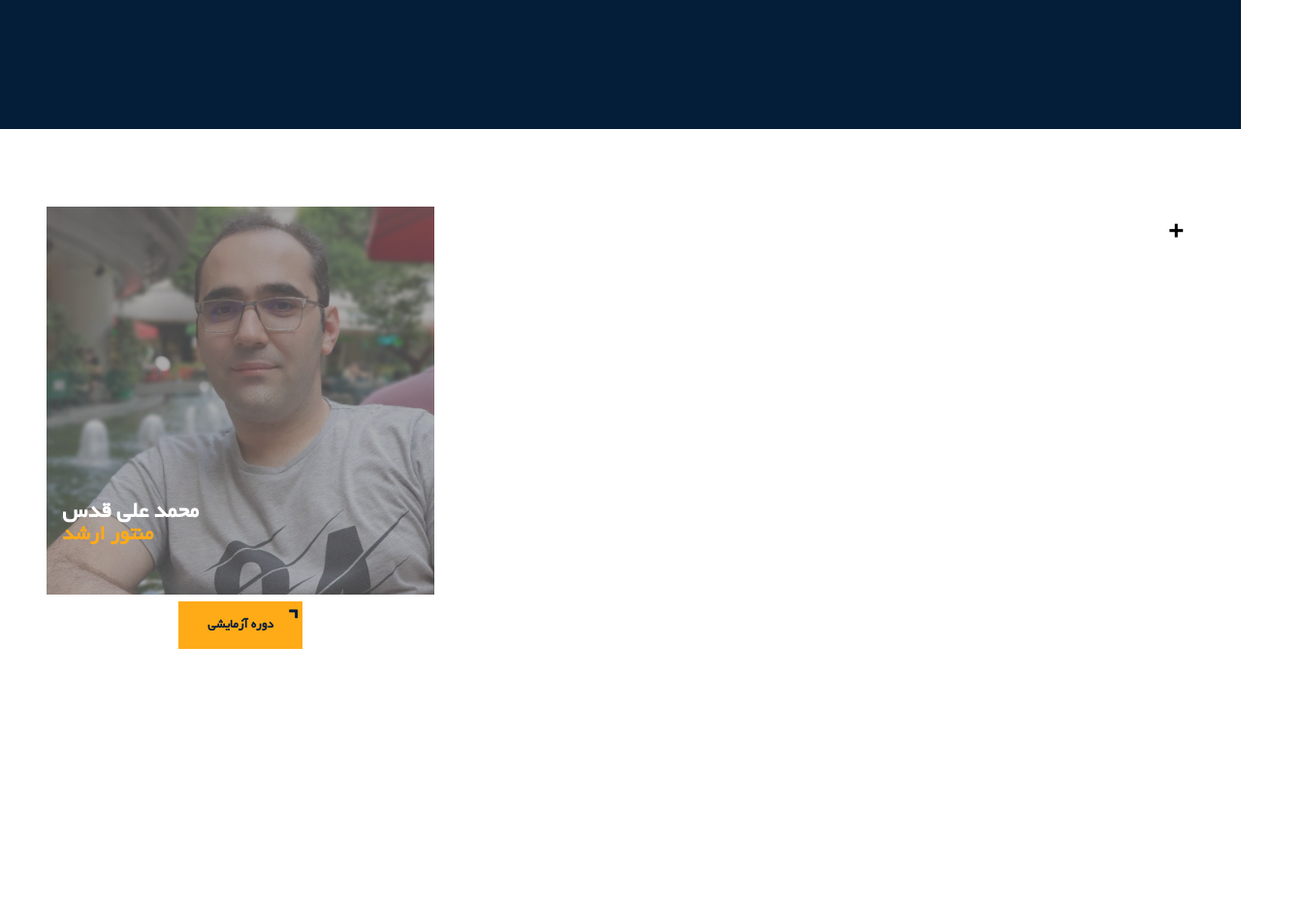
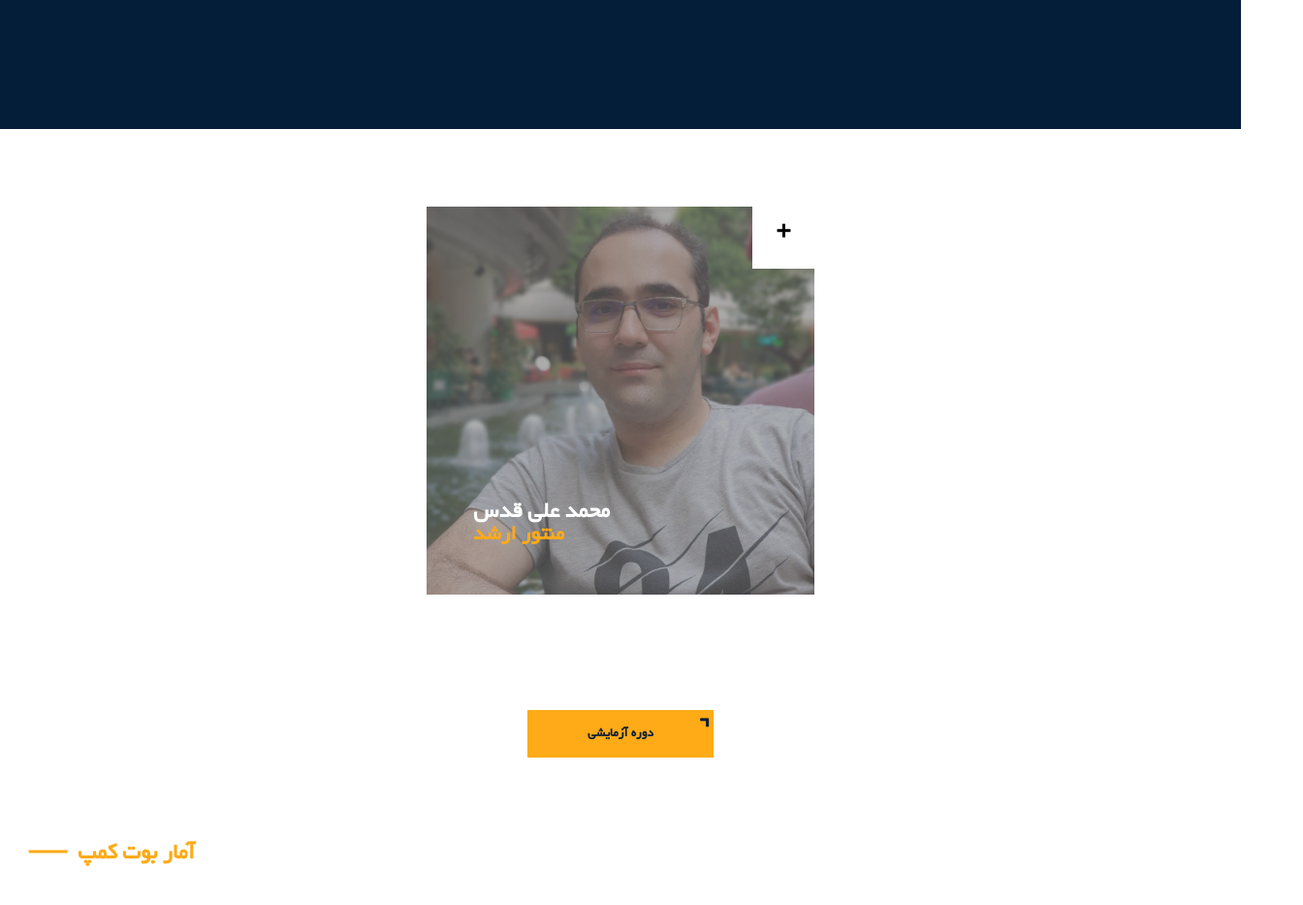
Before and after one commit to elham136999/rasa, a plain HTML site: page index.html in a window 1280 px wide. Shown: the part 5820-6753 px from the top of the page at 97% size, 1344 px wide, since content can reach past the window. Before the commit the page ends 6497 px from the top, so only its background shows below. Drawn offline with Linux system fonts and the light colour scheme.

Commit message:
edit section5

```diff
--- a/index.html
+++ b/index.html
@@ -199,17 +199,27 @@
       </div>
     </section>
     <section class="section-5">
+      <div class="member-box">
       <div class="picture"></div>
       <div class="plus"> + </div>
       <div class="text">
         <h2> محمد علی قدس</h2>
         <span>منتور ارشد</span>
+        </div>
       </div>
       <div class="button">
         <button class="btn btn-1">
           دوره آزمایشی
           <i class="fas fa-angle-down"></i>
         </button>
+        </div>
+
     </section>
+    <div class="statistics">
+      <span class="main">آمار بوت کمپ
+      </span><hr class="hr-border">
+
+    </div>
+
   </body>
 </html>
--- a/scss/_section-1.scss
+++ b/scss/_section-1.scss
@@ -36,16 +36,6 @@
   .description {
     position: relative;
     width: 100%;
-
-    .main {
-      font-size: 1.5rem;
-      color: $color-one;
-      z-index: 6;
-      display: inline-block;
-      margin-top: 20rem;
-      margin-left: 5rem;
-      font-weight: bolder;
-    }
 
     h5 {
       margin-right: 1rem;
@@ -115,3 +105,12 @@
   width: 0.2rem;
   height: 2.5rem;
 }
+.main {
+  font-size: 1.5rem;
+  color: $color-one;
+  z-index: 6;
+  display: inline-block;
+  margin-top: 20rem;
+  margin-left: 5rem;
+  font-weight: bolder;
+}
--- a/scss/_section-5.scss
+++ b/scss/_section-5.scss
@@ -1,6 +1,11 @@
 .section-5 {
-  position: relative;
+  margin-top: 5rem;
+  display: flex;
+  flex-direction: column;
+  justify-content: center;
+  align-items: center;
 
+  .member-box {
     .picture {
       width: 25rem;
       height: 25rem;
@@ -10,9 +15,7 @@
         ),
         url("/images/mohammad\ ali.jpg");
       background-size: cover;
-    position: relative;
-    left: 3rem;
-    top: 5rem;
+
       transition: 1s;
       cursor: pointer;
       &:hover {
@@ -26,16 +29,16 @@
       background-color: $color-white;
       text-align: center;
       padding: 0.8rem 0;
-    position: absolute;
-    right: 2.2rem;
-    top: 5rem;
+      position: relative;
+      left: 21rem;
+      bottom: 25rem;
       font-weight: bolder;
     }
     .text {
       z-index: 2;
       position: relative;
-    left: 4rem;
-    bottom: 1rem;
+      left: 3rem;
+      bottom: 10rem;
       h2 {
         color: $color-white;
         font-size: 1.5rem;
@@ -46,11 +49,20 @@
         font-weight: bolder;
       }
     }
+  }
+  .button {
+    margin: 0;
+    .btn {
+      display: block;
+
+      width: 12rem;
+      outline: none;
+      position: relative;
+    }
     .btn-1 {
       color: $color-blue-dark;
       font-weight: bolder;
-    position: relative;
-    left: 9rem;
+
       transition: 1s;
       &:hover {
         background-color: $color-white;
@@ -62,3 +74,20 @@
       }
     }
   }
+}
+.statistics {
+  .main {
+    font-size: 1.5rem;
+    color: $color-one;
+    z-index: 6;
+    display: inline-block;
+    margin-top: 5rem;
+    margin-left: 5rem;
+    font-weight: bolder;
+  }
+  .hr-border {
+    position: relative;
+    top: -2.2rem;
+    left: 0;
+  }
+}
```
Also changed, not shown: css/main.css, 1 other file. Lines whose indentation alone changed are shown as unchanged.
